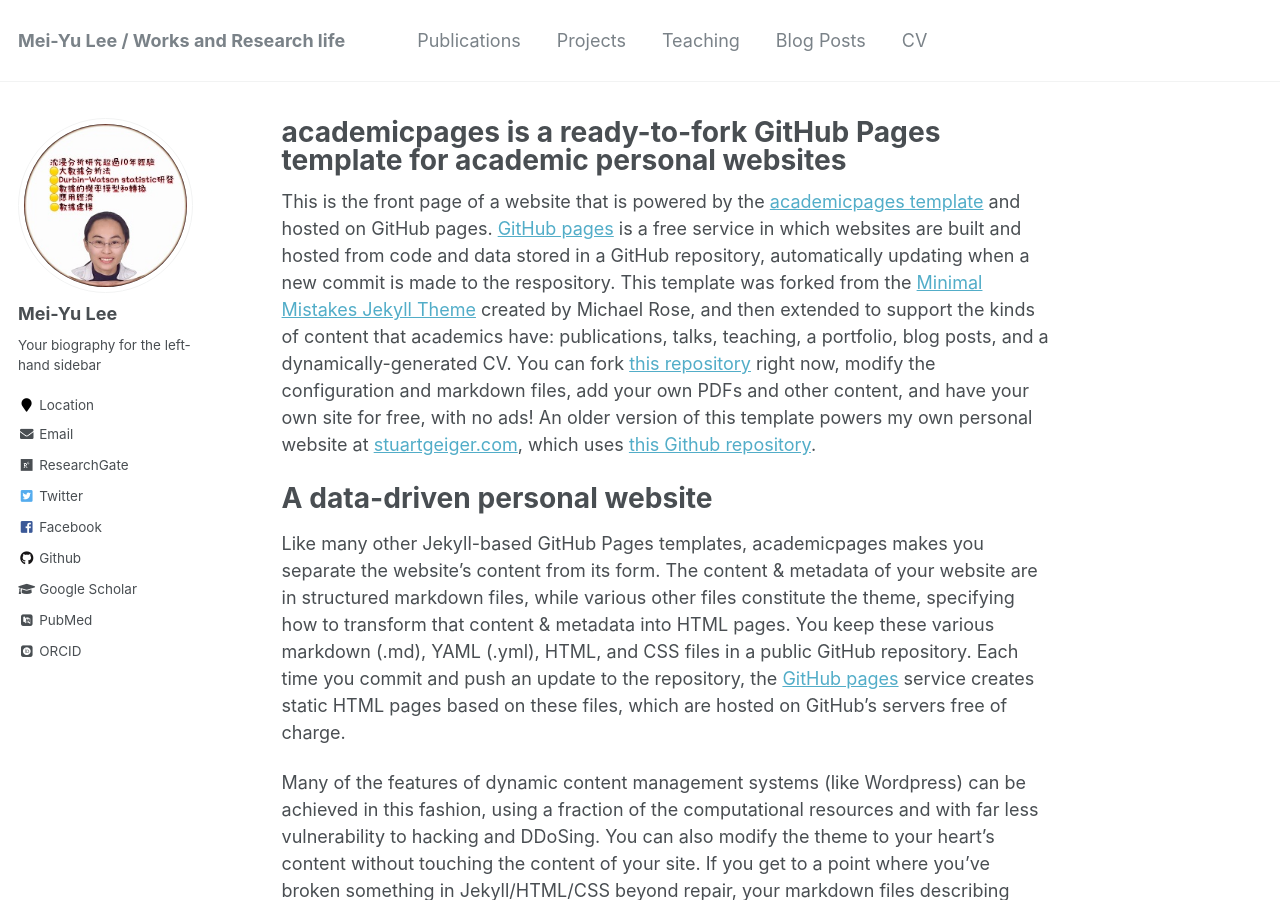
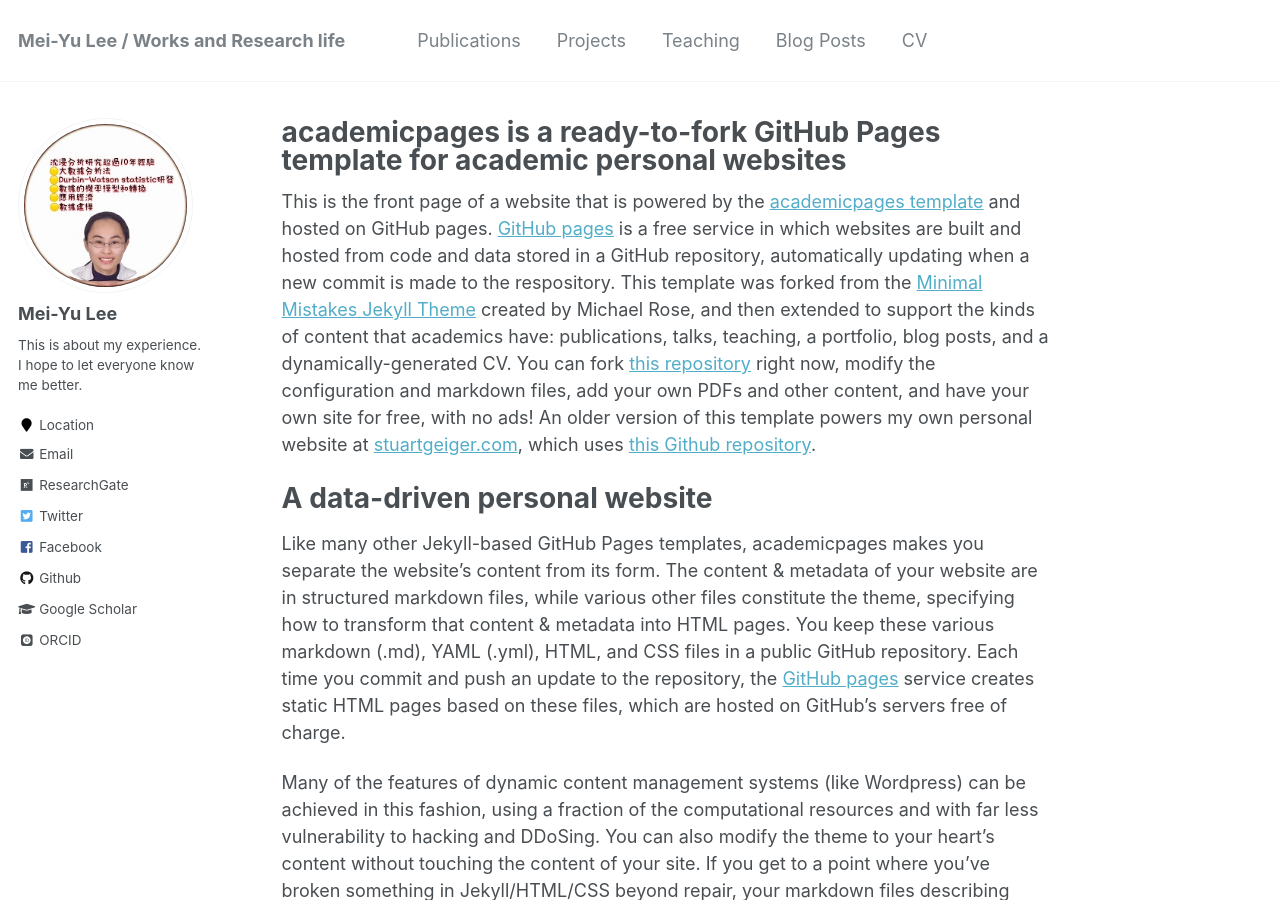
Before and after one commit to meiyulee/meiyulee.github.io, a Jekyll site: the page built from _pages/about.md, in a window 1280 px wide and 900 px high. Built offline with Jekyll 4.4.1, drawn with Linux system fonts in a browser that asks for light colours; some web fonts are replaced.

Commit message:
更新側欄

```diff
--- a/_config.yml
+++ b/_config.yml
@@ -82,10 +82,10 @@
 author:
   name             : "Mei-Yu Lee"
   avatar           : "profile.png"
-  bio              : "Your biography for the left-hand sidebar"
+  bio              : "This is about my experience. I hope to let everyone know me better."
   location         : "Location"
   employer         :
-  pubmed           : "https://www.ncbi.nlm.nih.gov/pubmed/?term=john+snow"
+  pubmed           :
   googlescholar    : "https://scholar.google.com/citations?user=e7Eh6vQAAAAJ"
   email            : "mailto:mylee0989@gmail.com"
   researchgate     : "https://www.researchgate.net/profile/Mei-Yu-Lee"
```
